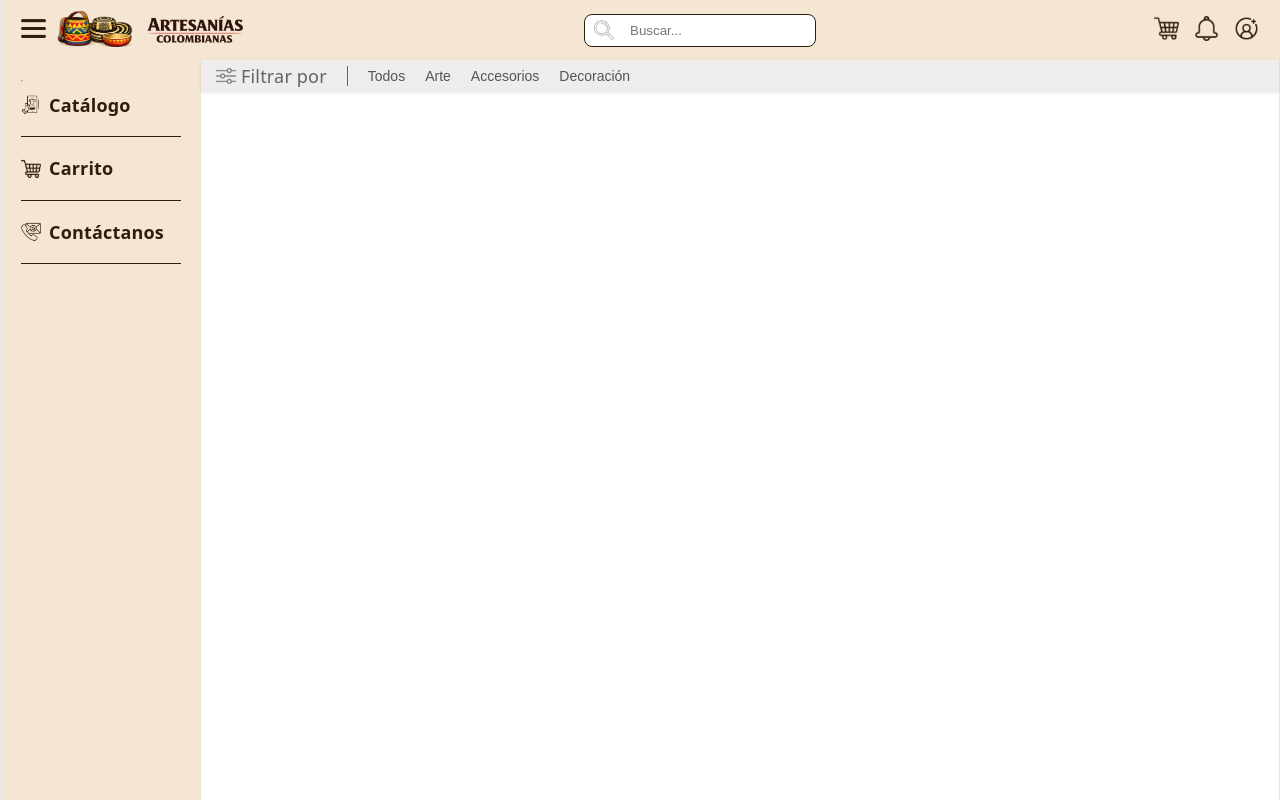
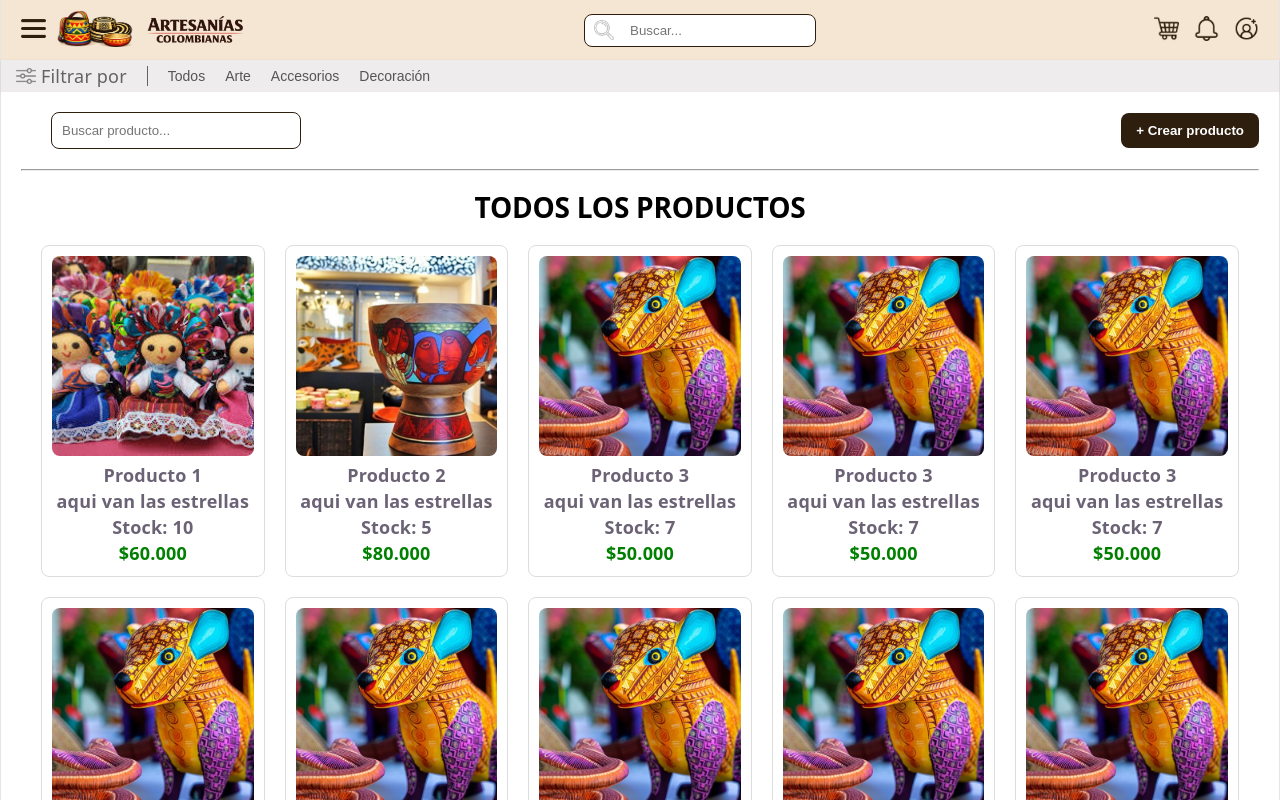
Before and after one commit to StivenGamba/frontend-tienda, a React (Vite) app: page /inventario in a window 1280 px wide. Shown: the top 800 px of the page. Built offline with nearby package versions, Linux system fonts and the light colour scheme.

Commit message:
Inventario creado

```diff
--- a/src/components/Navbar.jsx
+++ b/src/components/Navbar.jsx
@@ -76,8 +76,9 @@ function Navbar({toggleSidebar} ) {
             <img src={bellIcon} alt="notificaciones" width="25" />
           </button>
 
-          <button onClick={() => navigate("/usuario")} style={{ background: "none", border: "none", cursor: "pointer" }}>
+          <button onClick={() => navigate("/Login")} style={{ background: "none", border: "none", cursor: "pointer" }}>
             <img src={userIcon} alt="perfil" width="25" />
+
           </button>
         </div>
       </div>
--- a/src/components/Sidebar.jsx
+++ b/src/components/Sidebar.jsx
@@ -3,6 +3,7 @@ import cartIcon from "../assets/icons/carrito-de-compras.png"
 import catalogIcon from "../assets/icons/catalogo.png"
 import contactIcon from "../assets/icons/contacto.png"
 import loginIcon from "../assets/icons/usuario.png"
+import inventarioIcon from "../assets/icons/inventario.png"
 import { COLORS } from "../config/theme"
 
 function Sidebar({ isOpen }){
@@ -48,6 +49,14 @@ function Sidebar({ isOpen }){
               </Link>
             </div>
             <hr style={{ border: "none", borderTop: `1px solid ${COLORS.cafe_primario}`, margin: "8px 0", width: "100%" }} />
+
+            <div style={{ display: "flex", alignItems: "center", gap: "8px" }}>
+              <img src={inventarioIcon} alt="contacto" width="20" />
+              <Link to="/inventario" style={{ color: COLORS.cafe_primario, textDecoration: "none", fontWeight: "bold" }}>
+                Inventario
+              </Link>
+            </div>
+            <hr style={{ border: "none", borderTop: `1px solid ${COLORS.cafe_primario}`, margin: "8px 0", width: "100%" }} />
          </div>
 
          {/* Sección inferior */}
--- a/src/layouts/MainLayout.jsx
+++ b/src/layouts/MainLayout.jsx
@@ -5,7 +5,7 @@ import Footer from "../components/footer"
 import { useState } from "react"
 
 function MainLayout({ children }) {
-  const [open, setOpen] = useState(true)
+  const [open, setOpen] = useState(false)
 
   return (
     <>
--- /dev/null
+++ b/src/pages/Inventory.jsx
@@ -0,0 +1,66 @@
+import ProductGrid from "../components/ProductGrid"
+import { COLORS } from "../config/theme"
+import { useNavigate } from "react-router-dom"
+
+function Inventory () {
+
+    const navigate = useNavigate()
+
+return (
+    <div style={{ background: "#ffffff", padding: "20px" }}>
+
+      {/*  Barra superior */}
+      <div
+        style={{
+          display: "flex",
+          justifyContent: "space-between",
+          alignItems: "center",
+          marginBottom: "20px"
+        }}
+      >
+
+        {/* Buscador */}
+        <input
+          type="text"
+          placeholder="Buscar producto..."
+          style={{
+            background: COLORS.blanco,
+            padding: "10px",
+            marginLeft: "30px",
+            paddingLeft:"10px",
+            width: "250px",
+            borderRadius: "8px",
+            border: `1px solid ${COLORS.cafe_primario}`,
+            outline: "none",
+            color: COLORS.negro,
+          }}
+        />
+
+        {/* Botón crear */}
+        <button onClick={() => navigate("/productoCRUD")}
+          style={{
+            padding: "10px 15px",
+            background: COLORS.cafe_primario,
+            color: "#fff",
+            border: "none",
+            borderRadius: "8px",
+            cursor: "pointer",
+            fontWeight: "bold"
+          }}
+
+        >
+          + Crear producto
+        </button>
+
+      </div>
+
+      <hr></hr>
+
+      {/* Grid de productos */}
+      <ProductGrid />
+
+    </div>
+  )
+}
+
+export default Inventory
--- /dev/null
+++ b/src/pages/ProductCRUD.jsx
@@ -0,0 +1,5 @@
+function ProductCRUD (){
+    return <h1>CRUD</h1>
+}
+
+export default ProductCRUD
--- a/src/routes/AppRouter.jsx
+++ b/src/routes/AppRouter.jsx
@@ -4,6 +4,8 @@ import Home from "../pages/Home"
 import Login from "../pages/Login"
 import Catalog from "../pages/Catalog"
 import Cart from "../pages/Cart"
+import Inventory from "../pages/Inventory"
+import ProductCRUD from "../pages/ProductCRUD"
 
 function AppRouter() {
   return (
@@ -14,6 +16,8 @@ function AppRouter() {
           <Route path="/login" element={<Login />} />
           <Route path="/catalogo" element={<Catalog />} />
           <Route path="/carrito" element={<Cart />} />
+          <Route path="/inventario" element={<Inventory />} />
+          <Route path="/productoCRUD" element={<ProductCRUD />} />
         </Routes>
       </MainLayout>
     </BrowserRouter>
```
Also changed, not shown: src/assets/icons/inventario.png (added).
